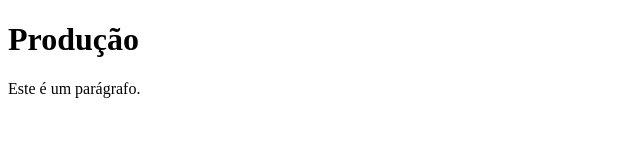
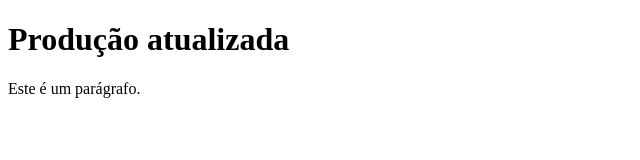
Before and after one commit to AdemarTCFilho/delivery, a plain HTML site: page index.html in a window 1280 px wide. Shown: the whole page, without its empty margins (0-640 px from the left). Drawn offline with Linux system fonts and the light colour scheme.

Commit message:
Correção 2

```diff
--- a/index.html
+++ b/index.html
@@ -6,7 +6,7 @@
 </head>
 <body>
 
-    <h1>Produção</h1>
+    <h1>Produção atualizada</h1>
     <p>Este é um parágrafo.</p>
 
 </body>
```
